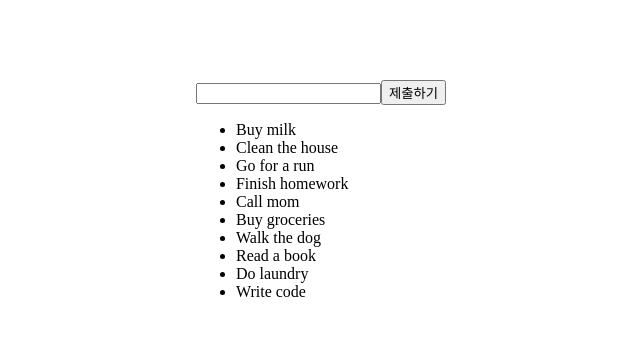
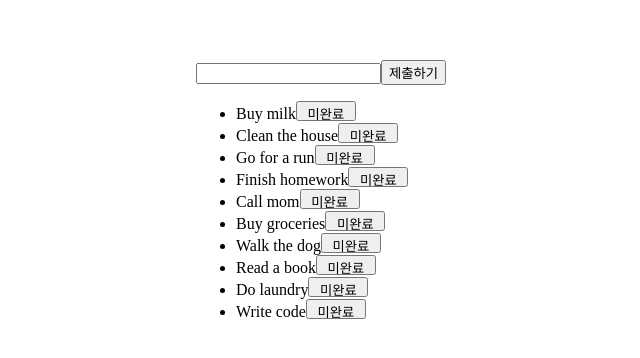
Before and after one commit to wjsehdud777/basic-class-todo, a React (Vite) app: page / in a window 1280 px wide. Shown: the part 210-568 px from the top of the page, without its empty margins (319-959 px from the left). Built offline with nearby package versions, Linux system fonts and the light colour scheme.

Commit message:
project: updateImplement

```diff
--- a/src/components/TodoList.jsx
+++ b/src/components/TodoList.jsx
@@ -1,15 +1,15 @@
 import React, { useState } from "react";
 const SAMPLE_TODOS = [
-  { id: 1, text: "Buy milk" },
-  { id: 2, text: "Clean the house" },
-  { id: 3, text: "Go for a run" },
-  { id: 4, text: "Finish homework" },
-  { id: 5, text: "Call mom" },
-  { id: 6, text: "Buy groceries" },
-  { id: 7, text: "Walk the dog" },
-  { id: 8, text: "Read a book" },
-  { id: 9, text: "Do laundry" },
-  { id: 10, text: "Write code" },
+  { id: 1, text: "Buy milk", completed: false },
+  { id: 2, text: "Clean the house", completed: false },
+  { id: 3, text: "Go for a run", completed: false },
+  { id: 4, text: "Finish homework", completed: false },
+  { id: 5, text: "Call mom", completed: false },
+  { id: 6, text: "Buy groceries", completed: false },
+  { id: 7, text: "Walk the dog", completed: false },
+  { id: 8, text: "Read a book", completed: false },
+  { id: 9, text: "Do laundry", completed: false },
+  { id: 10, text: "Write code", completed: false },
 ];
 
 const PascalCase = () => {
@@ -23,12 +23,30 @@
       return;
     }
 
-    setTodos([{ id: crypto.randomUUID(), text: todoText }, ...todos]);
+    setTodos([
+      { id: crypto.randomUUID(), text: todoText, completed: false },
+      ...todos,
+    ]);
     setTodoText("");
   };
 
   const handleChange = (e) => {
     setTodoText(e.target.value);
+  };
+
+  const handleUpdate = (id) => {
+    const updatedTodos = todos.map((todo) => {
+      if (todo.id === id) {
+        return {
+          ...todo,
+          completed: !todo.completed,
+        };
+      } else {
+        return todo;
+      }
+    });
+
+    setTodos(updatedTodos);
   };
 
   return (
@@ -39,7 +57,18 @@
       </form>
       <ul>
         {todos.map((todo) => (
-          <li key={todo.id}>{todo.text}</li>
+          <li
+            key={todo.id}
+            style={{ textDecoration: todo.completed ? "line-through" : "none" }}
+          >
+            {todo.text}
+            <button
+              onClick={() => handleUpdate(todo.id)}
+              style={{ width: 60, height: 20 }}
+            >
+              {todo.completed ? "완료" : "미완료"}
+            </button>
+          </li>
         ))}
       </ul>
     </div>
```
